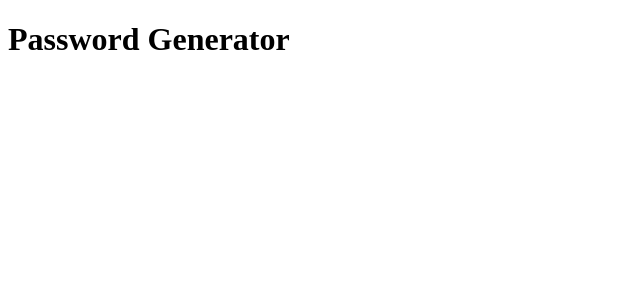
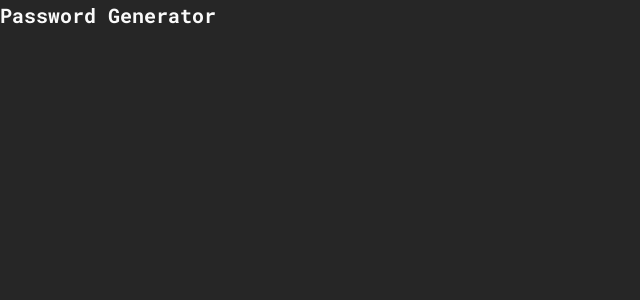
Before and after one commit to Oscargjane/password-generator-app, a React (Vite) app: page / in a window 1280 px wide. Shown: the top 300 px of the page, without its empty margins (0-640 px from the left). Built offline with nearby package versions, Linux system fonts and the light colour scheme; the HTML template or start-up script is replaced by a standard one.

Commit message:
style: added theme and global styles

```diff
--- a/src/App.jsx
+++ b/src/App.jsx
@@ -1,5 +1,13 @@
+import Theme from './components/styles/Theme';
+import GlobalStyle from './components/styles/Global';
+
 function App() {
-  return <h1>Password Generator</h1>;
+  return (
+    <Theme>
+      <GlobalStyle />
+      <h1>Password Generator</h1>
+    </Theme>
+  );
 }
 
 export default App;
--- /dev/null
+++ b/src/components/styles/Global.jsx
@@ -0,0 +1,51 @@
+import { createGlobalStyle } from 'styled-components';
+
+const GlobalStyle = createGlobalStyle`
+    @import url('https://fonts.googleapis.com/css2?family=Roboto+Mono:wght@400;500;700&display=swap');
+    /* 1. Remove default margin and padding */
+  * {
+    margin: 0;
+    padding: 0;
+  }
+  /* 2. Use a more-intuitive box-sizing model. */
+  *, *::before, *::after {
+    box-sizing: inherit;
+  }
+  /* 3. Use a more-intuitive box-sizing model and set a base font size */
+  html {
+    box-sizing: border-box;
+    font-size: 62.5%; // 1rem = 10px, 10px/16px = 62.5%
+  }
+  /* 4. Allow percentage-based heights in the application */
+  html, body, #root {
+    height: 100%;
+  }
+  /*
+    Typographic tweaks!
+    5. Set a default font type and width
+    6. Add accessible line-height
+    7. Improve text rendering
+  */
+  body {
+    font-family: 'Roboto Mono', monospace;
+    font-weight: 400;
+    line-height: 1.5;
+    -webkit-font-smoothing: antialiased;
+    color: ${({ theme }) => theme.colors.gray_50};
+    background-color: ${({ theme }) => theme.colors.gray_800};
+  }
+  /* 8. Remove built-in form typography styles */
+  input, button, textarea, select {
+    font: inherit;
+  }
+  /* 9. Avoid text overflows */
+  p, h1, h2, h3, h4, h5, h6 {
+    overflow-wrap: break-word;
+  }
+  /* 10. Create a root stacking context */
+  #root, #__next {
+    isolation: isolate;
+  }
+`;
+
+export default GlobalStyle;
--- /dev/null
+++ b/src/components/styles/Theme.jsx
@@ -0,0 +1,30 @@
+import { ThemeProvider } from 'styled-components';
+
+const theme = {
+  colors: {
+    primary_50: '#F9ECCC',
+    primary_100: '#F6E2B3',
+    primary_200: '#F3D899',
+    primary_300: '#F0CE80',
+    primary_400: '#EDC566',
+    primary_500: '#EABB4E',
+    primary_600: '#E5AC25',
+    primary_700: '#C79217',
+    primary_800: '#9F7513',
+    primary_900: '#77580E',
+    gray_50: '#FAFAFA',
+    gray_100: '#F5F5F5',
+    gray_200: '#E5E5E5',
+    gray_300: '#D4D4D4',
+    gray_400: '#A3A3A3',
+    gray_500: '#737373',
+    gray_600: '#525252',
+    gray_700: '#404040',
+    gray_800: '#262626',
+    gray_900: '#171717',
+  },
+};
+
+export default function Theme({ children }) {
+  return <ThemeProvider theme={theme}>{children}</ThemeProvider>;
+}
```
